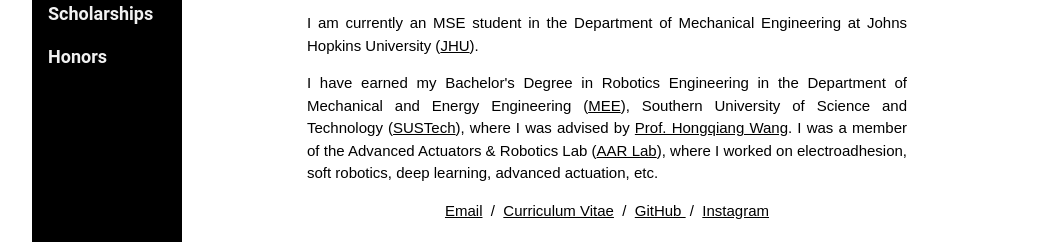
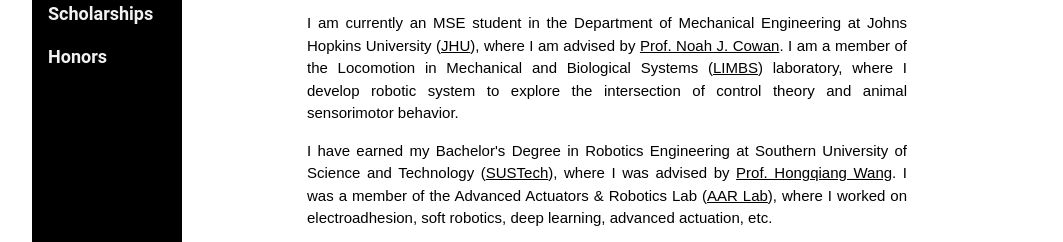
Before and after one commit to ShuyuanWang7/ShuyuanWang7.github.io, a plain HTML site: page index.html in a window 1280 px wide. Shown: the part 375-617 px from the top of the page, without its empty margins (108-1171 px from the left). Drawn offline with Linux system fonts and the light colour scheme.

Commit message:
abstract update

```diff
--- a/index.html
+++ b/index.html
@@ -95,9 +95,9 @@
       <img style="width: 45%;max-width: 520px" alt="profile photo" src="data/Shuyuan_2.jpg">
       <h1>Shuyuan Wang</h1>
         <p class="w3-justify" style="width:100%;border:0px;border-spacing:0px;border-collapse:separate;margin-right:auto;margin-left:auto;max-width:600px">
-          I am currently an MSE student in the Department of Mechanical Engineering at Johns Hopkins University (<a href="https://me.jhu.edu/">JHU</a>).
+          I am currently an MSE student in the Department of Mechanical Engineering at Johns Hopkins University (<a href="https://me.jhu.edu/">JHU</a>), where I am advised by <a href="https://engineering.jhu.edu/faculty/noah-cowan/">Prof. Noah J. Cowan</a>. I am a member of the Locomotion in Mechanical and Biological Systems (<a href="https://limbs.lcsr.jhu.edu/">LIMBS</a>) laboratory, where I develop robotic system to explore the intersection of control theory and animal sensorimotor behavior.
         <p class="w3-justify" style="width:100%;border:0px;border-spacing:0px;border-collapse:separate;margin-right:auto;margin-left:auto;max-width:600px">
-          I have earned my Bachelor's Degree in Robotics Engineering in the Department of Mechanical and Energy Engineering (<a href="https://mee.sustech.edu.cn/en/">MEE</a>), Southern University of Science and Technology (<a href="https://www.sustech.edu.cn/en/">SUSTech</a>), where I was advised by <a href="https://mee.sustech.edu.cn/2018/node_1_3_0919/670.html">Prof. Hongqiang Wang</a>. I was a member of the Advanced Actuators & Robotics Lab (<a href="https://wanglab.mee.sustech.edu.cn/index.html">AAR Lab</a>), where I worked on electroadhesion, soft robotics, deep learning, advanced actuation, etc.
+          I have earned my Bachelor's Degree in Robotics Engineering at Southern University of Science and Technology (<a href="https://www.sustech.edu.cn/en/">SUSTech</a>), where I was advised by <a href="https://www.sustech.edu.cn/en/faculties/wanghongqiang.html">Prof. Hongqiang Wang</a>. I was a member of the Advanced Actuators & Robotics Lab (<a href="https://wanglab.mee.sustech.edu.cn/index.html">AAR Lab</a>), where I worked on electroadhesion, soft robotics, deep learning, advanced actuation, etc.
         <p class="w3-center">
           <a href="mailto:swang340@jhu.edu">Email</a> &nbsp/&nbsp
           <a href="data/cv.pdf">Curriculum Vitae</a> &nbsp/&nbsp
```
